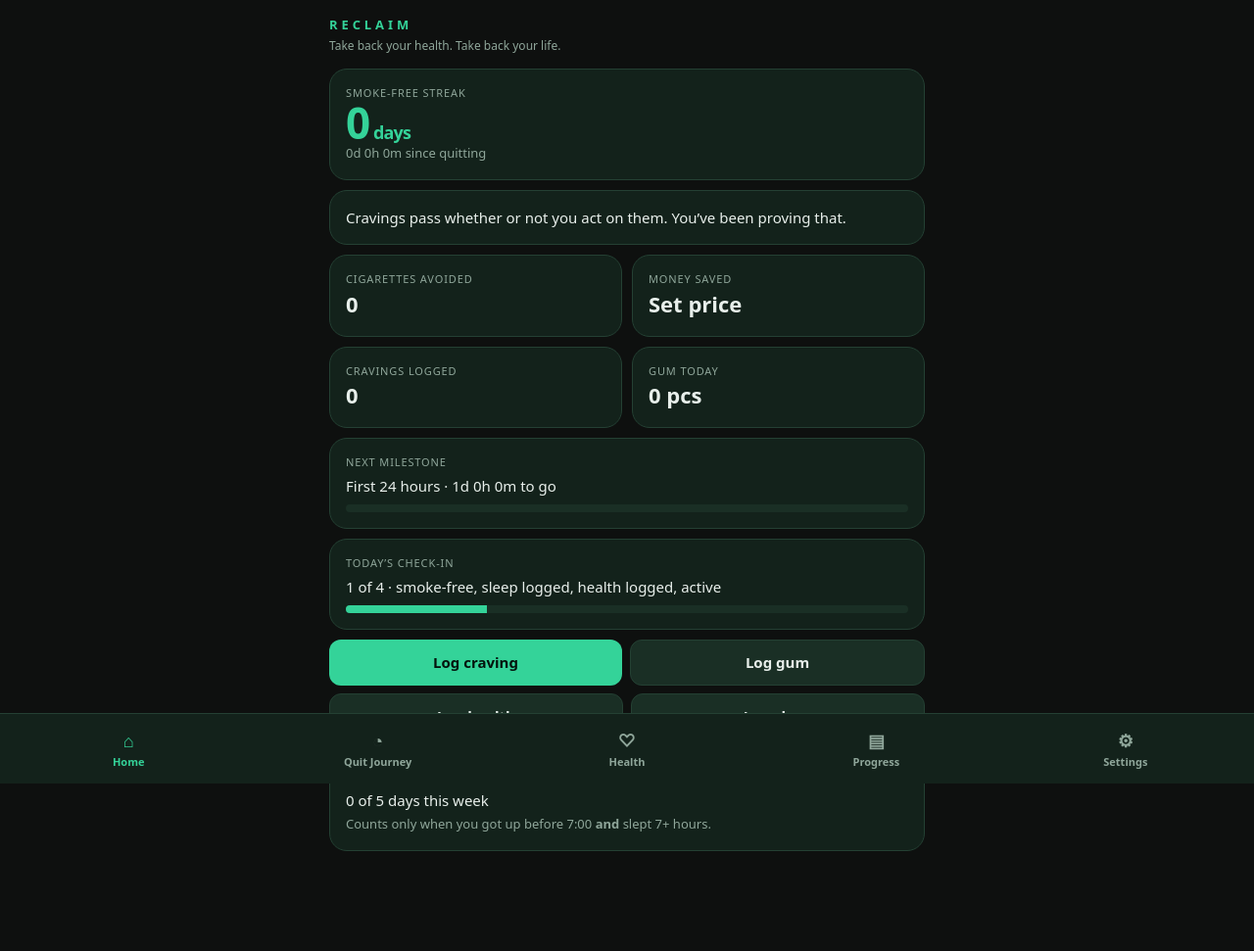
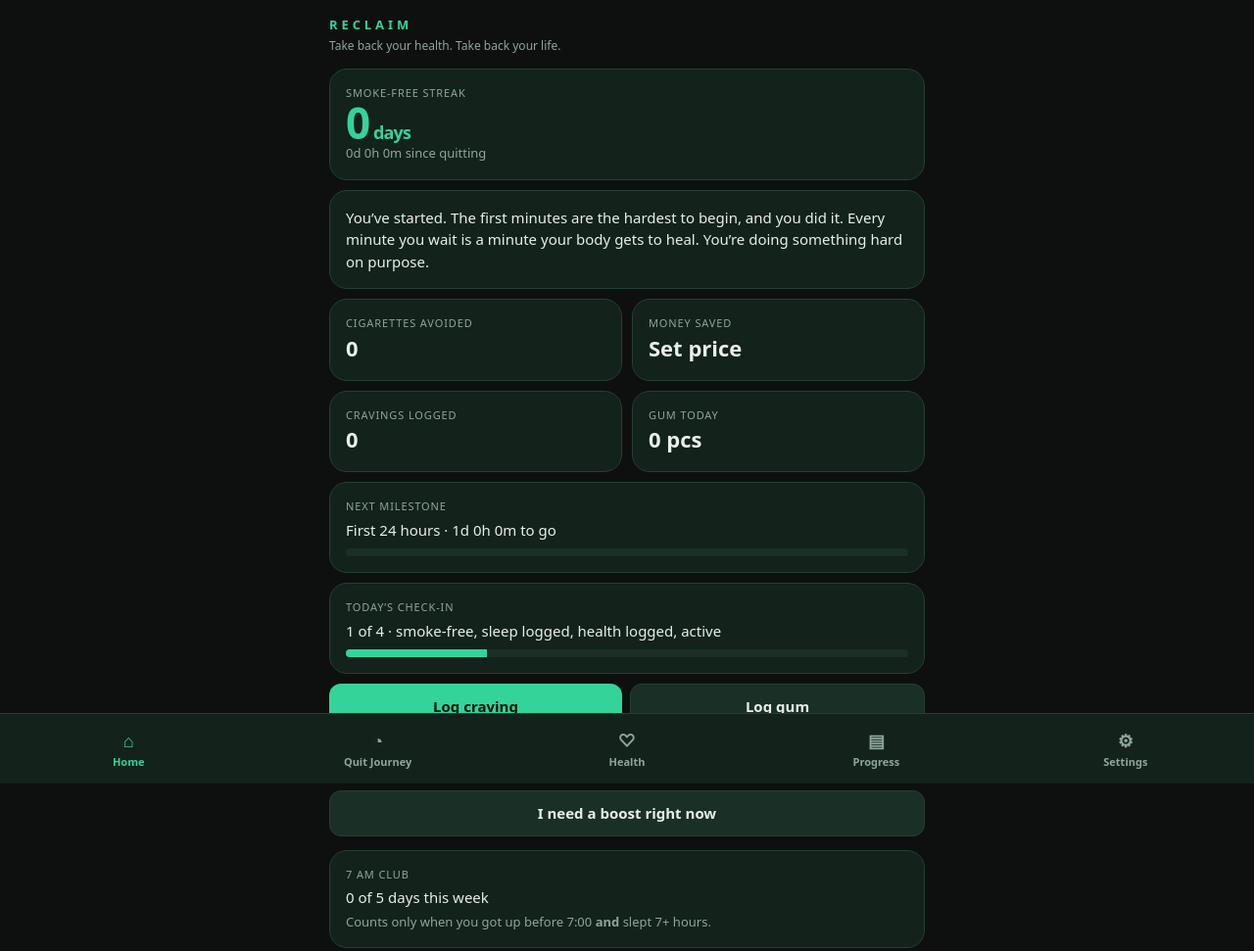
Before and after one commit to Kans05/reclaim, a plain HTML site: page index.html in a window 1280 px wide. Shown: the whole page at 98% size. Drawn offline with Linux system fonts and the light colour scheme.

Commit message:
Add files via upload

```diff
--- a/index.html
+++ b/index.html
@@ -93,15 +93,19 @@ function chart(v,lab,type){const vs=v.filter(x=>x!=null);if(!vs.length)return'<p
 // messages
 const MSG={1:['You made a decision that your future self will thank you for. Today counts.','Day 1 done. Stay with the plan.'],3:['Three days of choosing differently. The early withdrawal period can be difficult, and you’re working through it.','Three days. The hardest withdrawal window is where you are. Keep going.'],7:['One full week. You have shown yourself that your daily routine can change.','Seven days. Routine changed. Proof.'],14:['Two weeks. Cravings still come, and you’re still choosing your health.','Fourteen days. Consistency is the whole game.'],30:['One month of progress. This is more than a streak; it is a new pattern of living.','Thirty days. It’s a pattern now, not an experiment.'],60:['Two months. Each ordinary day without smoking is quietly adding up.','Sixty days. Keep the systems that got you here.'],90:['Three months. Look at how far you’ve come. Keep protecting your health.','Ninety days. Protect it.'],180:['Half a year. You are no longer just quitting – you are living differently.','Six months. Long-term, not short-term.'],365:['One year. That is a real turning point, and you earned every day of it.','One year. Done well.']};
 const POOL=[['Cravings pass whether or not you act on them. You’ve been proving that.','A craving peaks and fades. Ride it out.'],['Every smoke-free day is a day your body gets to recover.','Another day banked.'],['You don’t need to feel motivated today, only to repeat the decision.','Repeat the decision.']];
+const ST=[[0,'You’ve started. The first minutes are the hardest to begin, and you did it.'],[.33,'Twenty minutes in. For many people, heart rate starts settling towards normal around now.'],[1,'One hour without smoking. Small, real, and yours.'],[2,'Two hours. Cravings come in waves, and each one you ride out loses some of its power.'],[4,'Four hours in. You are building proof that you can do this.'],[8,'Eight hours. Carbon monoxide levels typically fall substantially around now.'],[12,'Twelve hours. Half a day of choosing yourself.'],[24,'A full day smoke-free. You made a decision your future self will thank you for.'],[36,'A day and a half. The early days can be the hardest, and you’re working through it.'],[48,'Two days. Taste and smell may start to improve for many people.'],[72,'Three days of choosing differently. The early withdrawal period can be difficult, and you’re working through it.']];
+const EM=[['Every minute you wait is a minute your body gets to heal. You’re doing something hard on purpose.','Picture who you’re becoming: breathing easier, calmer, in charge of your choices. This hour is part of building them.','A craving is a wave. It rises, peaks and passes, usually within minutes. You can watch it go.','You’re not giving something up. You’re getting your mornings, your breath and your money back.','The people who care about you would be proud. More importantly, you can be.','You don’t have to be perfect. You only have to keep choosing, one hour at a time.','Feeling uncomfortable doesn’t mean something is wrong. It means your body is adjusting.','You have already survived every craving so far. This one is no different.','Your future self is relying on this hour. Hand them something good.','Quitting is a skill, and every hour of practice makes the next one easier.','Be kind to yourself today. Irritable, tired, restless: all common, all temporary.','This is what taking your life back looks like: ordinary, quiet, and entirely yours.'],['Stay with it.','This hour counts.','Cravings pass. Wait it out.','Keep the streak.','One hour at a time.','You’re doing the work.']];
 function message(){const S=stats(),t=D.s.tone=='direct'?1:0,n=Date.now();
  if(!S.started)return'Your quit date is set for '+fmt(S.q)+'. Until then, you can start logging sleep and health.';
  if(S.lastLapse&&n-S.lastLapse<864e5)return t?'A lapse is data, not failure. Your progress is intact. Resume now.':'A lapse doesn’t erase your progress. Everything you’ve built still counts. What matters is the next choice, and you can make it right now.';
- const d=Math.floor(S.cur/864e5)+(S.cur>=36e5*24?0:0);let out;const ks=Object.keys(MSG).map(Number).filter(k=>k<=d);
- if(d===0&&S.cur>0)out=MSG[1][t];else if(MSG[d])out=MSG[d][t];else out=POOL[d%POOL.length][t];
- const rs=sl().slice(-7),extra=[];const nc=D.cr.filter(c=>!c.smoked&&dk(c.t)==dk(n)).length;
+ const h=S.cur/36e5;let out;
+ if(h<72){let st=ST[0];ST.forEach(x=>{if(h>=x[0])st=x});out=st[1]}
+ else{const d=Math.floor(h/24);out=MSG[d]?MSG[d][t]:POOL[d%POOL.length][t]}
+ const pool=EM[t],sec=pool[Math.floor(h)%pool.length],extra=[];
+ const nc=D.cr.filter(c=>!c.smoked&&dk(c.t)==dk(n)).length;
  if(nc)extra.push(nc+' craving'+(nc>1?'s':'')+' handled without smoking today.');
  if(clubWeek()>=3)extra.push('You’ve woken before 7:00 with a full night’s sleep '+clubWeek()+' times this week.');
- return out+(extra.length?' '+extra.join(' '):'')}
+ return out+' '+sec+(extra.length?' '+extra.join(' '):'')}
 
 // achievements
 function achv(){const S=stats(),h=S.best/36e5,A=[];
@@ -127,7 +131,7 @@ function home(){const S=stats(),n=MS.find(x=>x*36e5>S.cur),td=dk(Date.now());
  '<div class="grid"><div class="card"><div class="k">Cigarettes avoided</div><div class="v">'+S.avoided+'</div></div><div class="card"><div class="k">Money saved</div><div class="v">'+money(S.money)+'</div></div><div class="card"><div class="k">Cravings logged</div><div class="v">'+cr+'</div></div><div class="card"><div class="k">Gum today</div><div class="v">'+nr+' pcs</div></div></div>'+
  card('<div class="k">Next milestone</div><div style="margin:4px 0 8px">'+(n?MN(n)+' · '+dur(Math.max(0,n*36e5-S.cur))+' to go':'All milestones reached')+'</div><div class="bar"><i style="width:'+pc+'%"></i></div>')+
  card('<div class="k">Today’s check-in</div><div style="margin:4px 0 8px">'+sc+' of 4 · smoke-free, sleep logged, health logged, active</div><div class="bar"><i style="width:'+sc*25+'%"></i></div>')+
- '<div class="row"><button data-a="sheet:craving">Log craving</button><button data-a="sheet:nrt" class="g">Log gum</button></div><div class="row" style="margin-top:8px"><button data-a="sheet:hlog" class="g">Log health</button><button data-a="sheet:slog" class="g">Log sleep</button></div>'+
+ '<div class="row"><button data-a="sheet:craving">Log craving</button><button data-a="sheet:nrt" class="g">Log gum</button></div><div class="row" style="margin-top:8px"><button data-a="sheet:hlog" class="g">Log health</button><button data-a="sheet:slog" class="g">Log sleep</button></div><button data-a="sheet:boost" class="g" style="width:100%;margin-top:8px">I need a boost right now</button>'+
  '<div class="card" style="margin-top:14px"><div class="k">7 AM Club</div><div style="margin:4px 0">'+clubWeek()+' of 5 days this week</div><div class="mut">Counts only when you got up before 7:00 <b>and</b> slept 7+ hours.</div></div>'}
 
 function journey(){const S=stats(),c=D.cr;const tr={},hr={};c.forEach(x=>{tr[x.trig]=(tr[x.trig]||0)+1;const b=['00–06','06–12','12–18','18–24'][Math.floor(new Date(x.t).getHours()/6)];hr[b]=(hr[b]||0)+1});
@@ -175,6 +179,7 @@ function settings(){const s=D.s,i=(k,l,t,x='')=>'<label>'+l+'</label><input data
 const TR=['After meals','Coffee or tea','Work breaks','Stress','Boredom','Driving','Social situations','Immediately after waking','Other'];
 function sheetHTML(t){const now=ldt(Date.now()),F=(n,l,ty,x='')=>'<label>'+l+'</label><input name="'+n+'" type="'+ty+'" '+x+'>',O=a=>a.map(x=>'<option>'+x+'</option>').join('');
  const B='<div class="row" style="margin-top:14px"><button type="button" class="g" data-a="close">Cancel</button><button>Save</button></div></form>';
+ if(t=='boost'){const e=EM[0][Math.floor(Math.random()*EM[0].length)];return'<h3>You’ve got this</h3><p>'+e+'</p><p class="mut">For the next 10 minutes: take 10 slow breaths, drink a glass of water, walk for a few minutes, and don’t decide anything yet. Most cravings fade in that time.</p><div class="row"><button data-a="sheet:craving">Log this craving</button><button class="g" data-a="close">Close</button></div>'}
  if(t=='craving')return'<h3>Log craving</h3><form data-f="craving">'+F('t','Time','datetime-local','required value="'+now+'"')+F('int','Intensity (1–10)','number','required min=1 max=10 value=5')+'<label>Trigger</label><select name="trig">'+O(TR)+'</select>'+F('did','What did you do?','text','maxlength=120')+'<label>Did you smoke?</label><select name="smoked"><option value="0">No</option><option value="1">Yes</option></select><label>Notes</label><textarea name="note" rows=2 maxlength=300></textarea>'+B;
  if(t=='lapse')return'<h3>Record a lapse</h3><p class="mut">A lapse is information, not failure. Your history and total progress are kept.</p><form data-f="lapse">'+F('t','When','datetime-local','required value="'+now+'"')+F('n','Cigarettes smoked','number','required min=1 max=60 value=1')+F('note','What led to it?','text','maxlength=200')+B;
  if(t=='nrt')return'<h3>Log nicotine gum</h3><p class="mut">Logging only. Follow the product leaflet and professional advice.</p><form data-f="nrt">'+F('t','Time','datetime-local','required value="'+now+'"')+F('prod','Product','text','required value="Nicotex" maxlength=40')+'<label>Strength</label><select name="str"><option>2 mg</option><option>4 mg</option><option>Other</option></select>'+F('n','Pieces','number','required min=1 max=30 value=1')+F('note','Notes','text','maxlength=200')+B;
--- a/sw.js
+++ b/sw.js
@@ -1,4 +1,4 @@
-const C='reclaim-v1',F=['./','./index.html','./manifest.webmanifest','./icon-192.png','./icon-512.png'];
+const C='reclaim-v2',F=['./','./index.html','./manifest.webmanifest','./icon-192.png','./icon-512.png'];
 self.addEventListener('install',e=>{e.waitUntil(caches.open(C).then(c=>c.addAll(F)).then(()=>self.skipWaiting()))});
 self.addEventListener('activate',e=>{e.waitUntil(caches.keys().then(k=>Promise.all(k.filter(x=>x!==C).map(x=>caches.delete(x)))).then(()=>self.clients.claim()))});
 self.addEventListener('fetch',e=>{if(e.request.method!=='GET')return;
```
